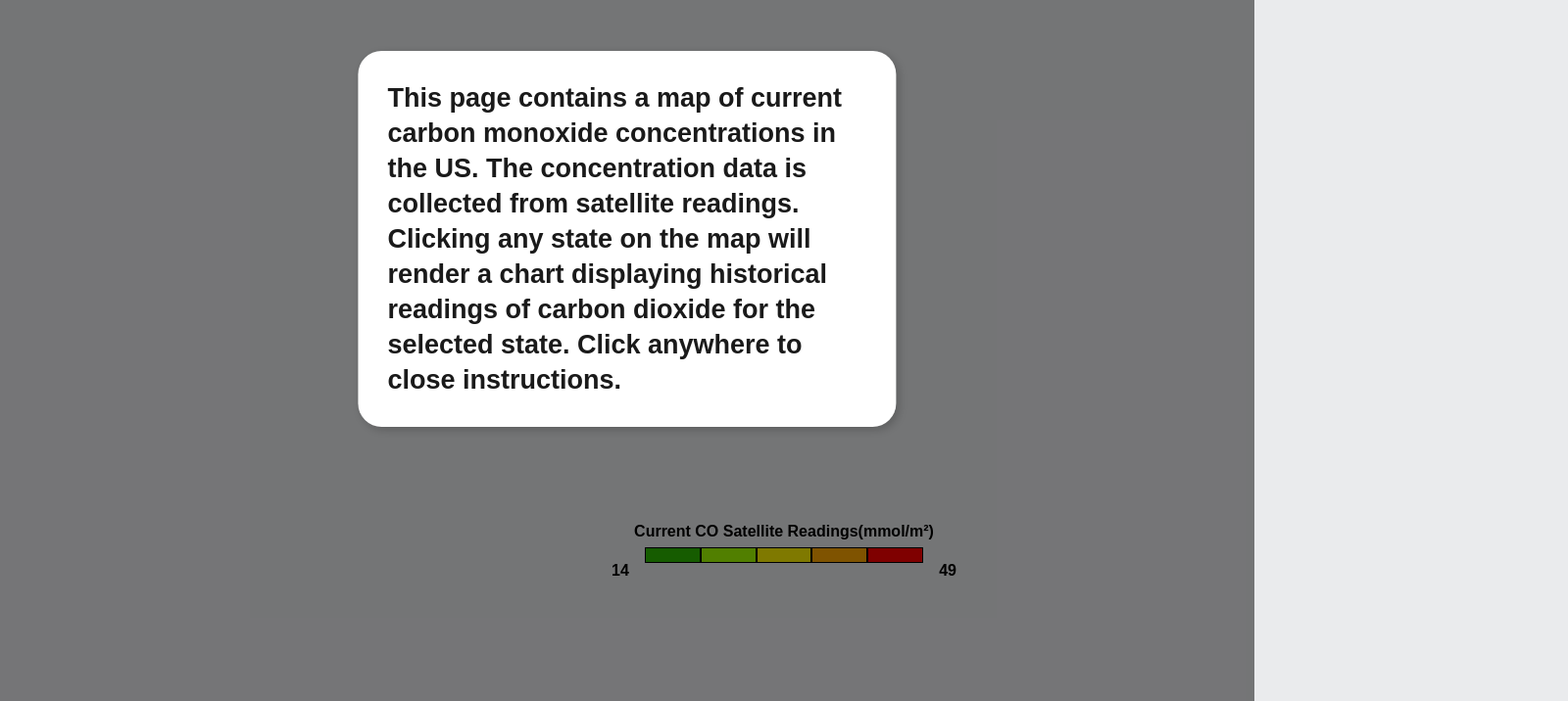
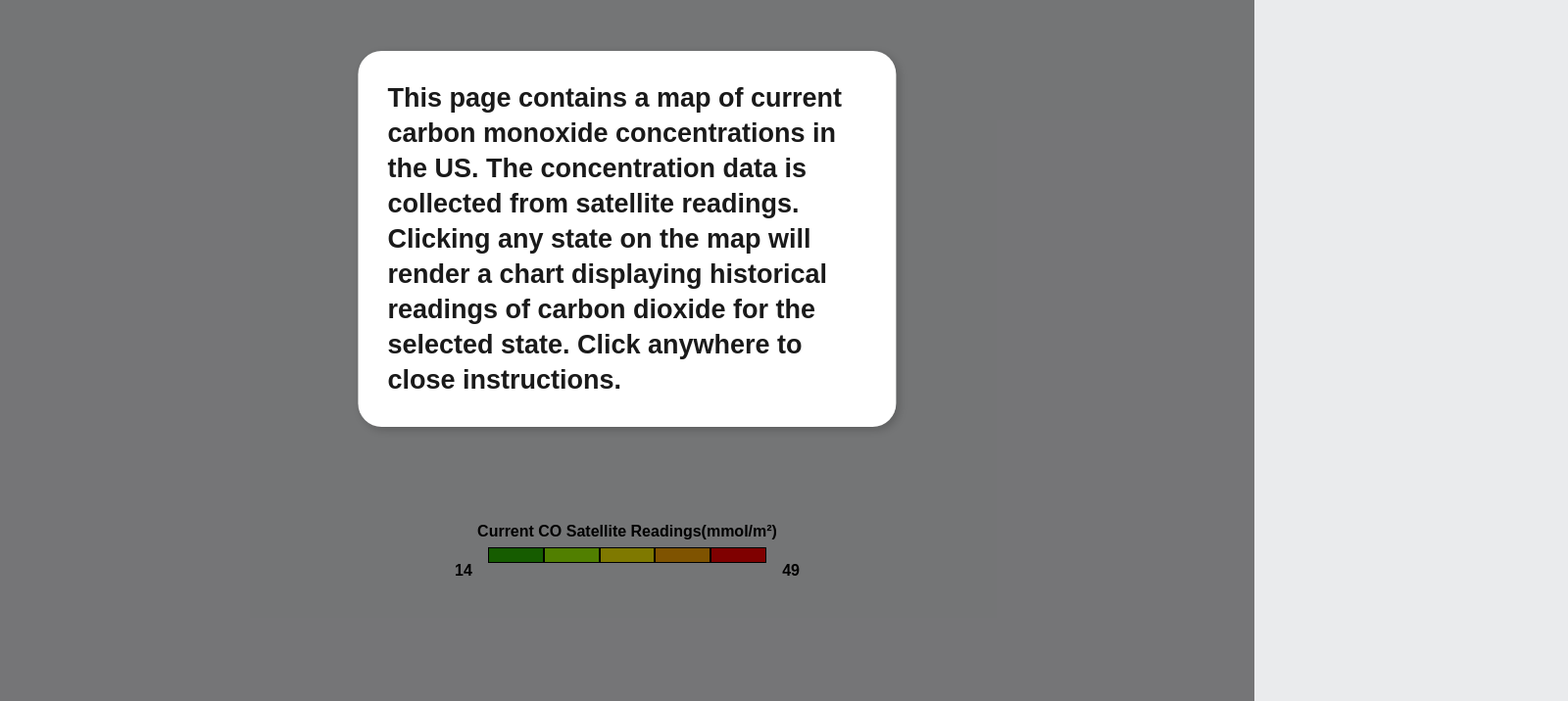
Before and after one commit to garretdgrant/emission_visualization, a website built with webpack: page index.html in a window 1280 px wide. Shown: the part 132-848 px from the top of the page at 98% size, 1600 px wide, since content can reach past the window. Built offline with nearby package versions, Linux system fonts and the light colour scheme; no server answers.

Commit message:
centered the legen

```diff
--- a/src/index.scss
+++ b/src/index.scss
@@ -203,7 +203,7 @@ button {
 
 #flexer{
     display: flex;
-    width: 100rem;
+    width: 100vw;
     justify-content: center;
     flex-direction: column;
     font-weight: bold;
```
Also changed, not shown: dist/main.css.
